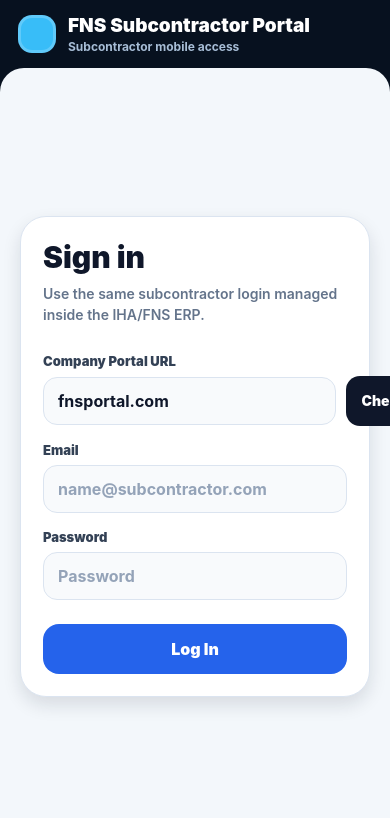
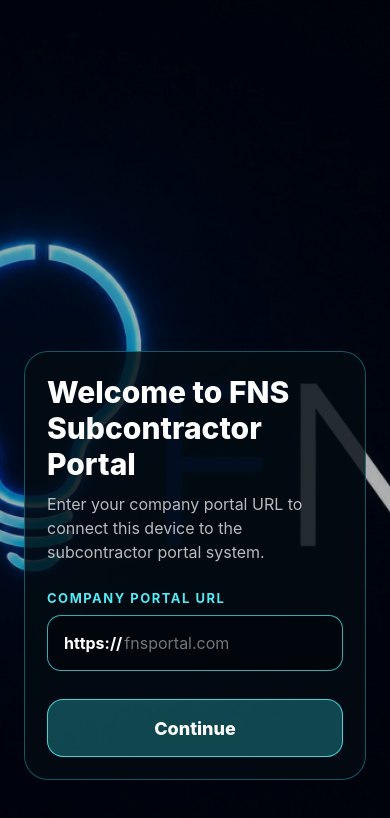
Before and after one commit to towerclimber87/FNS-Subcontractor-Portal-Mobile, a React Native app: screen / in a window 390 px wide. Shown: the top 818 px of the page. Built offline with nearby package versions, Linux system fonts and the light colour scheme.

Commit message:
Add files via upload

```diff
--- a/App.js
+++ b/App.js
@@ -1,37 +1,89 @@
 import { useEffect, useState } from 'react';
 import { Alert, View, ActivityIndicator, StyleSheet, Text } from 'react-native';
 import { StatusBar } from 'expo-status-bar';
+import PortalSetupScreen from './src/screens/PortalSetupScreen';
 import LoginScreen from './src/screens/LoginScreen';
 import HomeScreen from './src/screens/HomeScreen';
 import ProjectScreen from './src/screens/ProjectScreen';
 import WebPortalScreen from './src/screens/WebPortalScreen';
-import { clearSession, loadSession } from './src/utils/storage';
+import { clearPortalUrl, clearSession, loadPortalUrl, loadSession, savePortalUrl } from './src/utils/storage';
 import { logoutSubcontractor } from './src/api/subcontractorApi';
 import { colors } from './src/components/ScreenShell';
 
 export default function App() {
   const [booting, setBooting] = useState(true);
+  const [savedPortalUrl, setSavedPortalUrl] = useState('');
   const [session, setSession] = useState(null);
   const [route, setRoute] = useState({ name: 'home' });
 
   useEffect(() => {
     let active = true;
-    loadSession().then((saved) => {
-      if (!active) return;
-      if (saved?.access_token && saved?.portalUrl) setSession(saved);
-    }).finally(() => active && setBooting(false));
-    return () => { active = false; };
+
+    async function boot() {
+      try {
+        const [portalUrl, savedSession] = await Promise.all([
+          loadPortalUrl(),
+          loadSession(),
+        ]);
+
+        if (!active) return;
+
+        const sessionPortalUrl = savedSession?.portalUrl || '';
+        const nextPortalUrl = portalUrl || sessionPortalUrl || '';
+
+        if (nextPortalUrl) {
+          setSavedPortalUrl(nextPortalUrl);
+          if (!portalUrl) await savePortalUrl(nextPortalUrl);
+        }
+
+        if (savedSession?.access_token && nextPortalUrl) {
+          setSession({ ...savedSession, portalUrl: nextPortalUrl });
+        }
+      } finally {
+        if (active) setBooting(false);
+      }
+    }
+
+    boot();
+
+    return () => {
+      active = false;
+    };
   }, []);
+
+  async function handlePortalSaved(portalUrl) {
+    await savePortalUrl(portalUrl);
+    setSavedPortalUrl(portalUrl);
+    setSession(null);
+    setRoute({ name: 'home' });
+  }
+
+  async function handleChangePortal() {
+    try {
+      await clearSession();
+      await clearPortalUrl();
+      setSavedPortalUrl('');
+      setSession(null);
+      setRoute({ name: 'home' });
+    } catch (error) {
+      Alert.alert('Reset Failed', 'The saved portal URL could not be removed.');
+      console.warn('Failed to remove subcontractor portal URL:', error);
+    }
+  }
 
   async function doLogout() {
     Alert.alert('Log Out', 'Log out of the subcontractor portal?', [
       { text: 'Cancel', style: 'cancel' },
-      { text: 'Log Out', style: 'destructive', onPress: async () => {
-        await logoutSubcontractor(session?.portalUrl, session?.access_token);
-        await clearSession();
-        setSession(null);
-        setRoute({ name: 'home' });
-      } },
+      {
+        text: 'Log Out',
+        style: 'destructive',
+        onPress: async () => {
+          await logoutSubcontractor(session?.portalUrl, session?.access_token);
+          await clearSession();
+          setSession(null);
+          setRoute({ name: 'home' });
+        },
+      },
     ]);
   }
 
@@ -45,20 +97,65 @@ export default function App() {
     );
   }
 
-  if (!session) return <LoginScreen onLogin={(s) => { setSession(s); setRoute({ name: 'home' }); }} />;
+  if (!savedPortalUrl) {
+    return <PortalSetupScreen onPortalSaved={handlePortalSaved} />;
+  }
+
+  if (!session) {
+    return (
+      <LoginScreen
+        portalUrl={savedPortalUrl}
+        onChangePortal={handleChangePortal}
+        onLogin={(s) => {
+          setSession(s);
+          setRoute({ name: 'home' });
+        }}
+      />
+    );
+  }
 
   if (route.name === 'project') {
-    return <ProjectScreen project={route.project} pages={route.pages} onBack={() => setRoute({ name: 'home' })} onLogout={doLogout} onOpenPage={(page, project) => setRoute({ name: 'web', page, project, pages: route.pages })} />;
+    return (
+      <ProjectScreen
+        project={route.project}
+        pages={route.pages}
+        onBack={() => setRoute({ name: 'home' })}
+        onLogout={doLogout}
+        onOpenPage={(page, project) => setRoute({ name: 'web', page, project, pages: route.pages })}
+      />
+    );
   }
 
   if (route.name === 'web') {
-    return <WebPortalScreen session={session} project={route.project} page={route.page} onBack={() => setRoute({ name: 'project', project: route.project, pages: route.pages })} onHome={() => setRoute({ name: 'home' })} onLogout={doLogout} />;
+    return (
+      <WebPortalScreen
+        session={session}
+        project={route.project}
+        page={route.page}
+        onBack={() => setRoute({ name: 'project', project: route.project, pages: route.pages })}
+        onHome={() => setRoute({ name: 'home' })}
+        onLogout={doLogout}
+      />
+    );
   }
 
-  return <HomeScreen session={session} onLogout={doLogout} onOpenProject={(project, pages) => setRoute({ name: 'project', project, pages })} />;
+  return (
+    <HomeScreen
+      session={session}
+      onLogout={doLogout}
+      onOpenProject={(project, pages) => setRoute({ name: 'project', project, pages })}
+    />
+  );
 }
 
 const styles = StyleSheet.create({
-  boot: { flex: 1, alignItems: 'center', justifyContent: 'center', backgroundColor: colors.bg, gap: 14, padding: 20 },
+  boot: {
+    flex: 1,
+    alignItems: 'center',
+    justifyContent: 'center',
+    backgroundColor: colors.bg,
+    gap: 14,
+    padding: 20,
+  },
   bootText: { color: '#fff', fontWeight: '900', textAlign: 'center' },
 });
--- a/src/screens/LoginScreen.js
+++ b/src/screens/LoginScreen.js
@@ -1,54 +1,56 @@
-import { useEffect, useState } from 'react';
-import { ActivityIndicator, Alert, KeyboardAvoidingView, Platform, Pressable, ScrollView, StyleSheet, Text, TextInput, View } from 'react-native';
 import { StatusBar } from 'expo-status-bar';
-import ScreenShell, { colors } from '../components/ScreenShell';
-import { loginSubcontractor, normalizePortalUrl, validatePortalUrl } from '../api/subcontractorApi';
-import { loadPortalUrl, savePortalUrl, saveSession } from '../utils/storage';
+import { useMemo, useState } from 'react';
+import {
+  ActivityIndicator,
+  Alert,
+  Image,
+  KeyboardAvoidingView,
+  Platform,
+  Pressable,
+  SafeAreaView,
+  ScrollView,
+  StyleSheet,
+  Text,
+  TextInput,
+  useWindowDimensions,
+  View,
+} from 'react-native';
 
-export default function LoginScreen({ onLogin }) {
-  const [portalUrl, setPortalUrl] = useState('fnsportal.com');
+import { loginSubcontractor } from '../api/subcontractorApi';
+import { savePortalUrl, saveSession } from '../utils/storage';
+
+export default function LoginScreen({ portalUrl, onChangePortal, onLogin }) {
+  const { width, height } = useWindowDimensions();
+
   const [email, setEmail] = useState('');
   const [password, setPassword] = useState('');
   const [busy, setBusy] = useState(false);
-  const [checkingPortal, setCheckingPortal] = useState(false);
 
-  useEffect(() => {
-    loadPortalUrl().then((saved) => {
-      if (saved) setPortalUrl(saved);
-    });
-  }, []);
+  const isTablet = width >= 768;
 
-  async function handleValidatePortal() {
-    setCheckingPortal(true);
-    try {
-      const result = await validatePortalUrl(portalUrl);
-      setPortalUrl(result.portalUrl);
-      await savePortalUrl(result.portalUrl);
-      Alert.alert('Portal Connected', 'This URL is ready for the subcontractor mobile app.');
-    } catch (error) {
-      Alert.alert('Portal Error', error?.message || 'Unable to validate that portal URL.');
-    } finally {
-      setCheckingPortal(false);
-    }
-  }
+  const logoUrl = useMemo(() => {
+    if (!portalUrl) return '';
+    return `${portalUrl.replace(/\/+$/g, '')}/static/Logo/Logo/Logo.png`;
+  }, [portalUrl]);
 
   async function handleLogin() {
-    const url = normalizePortalUrl(portalUrl);
     const cleanEmail = email.trim().toLowerCase();
-    if (!url) {
+
+    if (!portalUrl) {
       Alert.alert('Portal Required', 'Please enter the company portal URL first.');
       return;
     }
+
     if (!cleanEmail || !password) {
       Alert.alert('Login Required', 'Please enter your subcontractor email and password.');
       return;
     }
+
     setBusy(true);
     try {
-      await validatePortalUrl(url);
-      const session = await loginSubcontractor(url, { email: cleanEmail, password });
-      const fullSession = { ...session, portalUrl: url };
-      await savePortalUrl(url);
+      const session = await loginSubcontractor(portalUrl, { email: cleanEmail, password });
+      const fullSession = { ...session, portalUrl };
+      await savePortalUrl(portalUrl);
       await saveSession(fullSession);
       onLogin(fullSession);
     } catch (error) {
@@ -59,77 +61,177 @@ export default function LoginScreen({ onLogin }) {
   }
 
   return (
-    <ScreenShell title="FNS Subcontractor Portal" subtitle="Subcontractor mobile access">
-      <StatusBar style="light" />
-      <KeyboardAvoidingView style={{ flex: 1 }} behavior={Platform.OS === 'ios' ? 'padding' : undefined}>
-        <ScrollView contentContainerStyle={styles.content} keyboardShouldPersistTaps="handled">
-          <View style={styles.card}>
-            <Text style={styles.heading}>Sign in</Text>
-            <Text style={styles.copy}>Use the same subcontractor login managed inside the IHA/FNS ERP.</Text>
+    <View style={styles.erpBackground}>
+      <SafeAreaView style={styles.safeArea}>
+        <KeyboardAvoidingView
+          style={styles.keyboardWrap}
+          behavior="height"
+          keyboardVerticalOffset={0}
+        >
+          <ScrollView
+            contentContainerStyle={[
+              styles.erpContent,
+              {
+                paddingHorizontal: isTablet ? 48 : 22,
+                paddingVertical: isTablet ? 54 : 28,
+                minHeight: height,
+              },
+            ]}
+            keyboardShouldPersistTaps="handled"
+            keyboardDismissMode={Platform.OS === 'ios' ? 'interactive' : 'on-drag'}
+          >
+            <View
+              style={[
+                styles.loginCard,
+                {
+                  maxWidth: isTablet ? 560 : 420,
+                  paddingHorizontal: isTablet ? 42 : 24,
+                  paddingVertical: isTablet ? 40 : 28,
+                },
+              ]}
+            >
+              {!!logoUrl && (
+                <Image
+                  source={{ uri: logoUrl }}
+                  style={[styles.companyLogo, { width: isTablet ? 310 : 245 }]}
+                  resizeMode="contain"
+                />
+              )}
 
-            <Text style={styles.label}>Company Portal URL</Text>
-            <View style={styles.portalRow}>
-              <TextInput
-                value={portalUrl}
-                onChangeText={setPortalUrl}
-                autoCapitalize="none"
-                autoCorrect={false}
-                keyboardType="url"
-                placeholder="fnsportal.com"
-                placeholderTextColor="#94a3b8"
-                style={[styles.input, styles.portalInput]}
-              />
-              <Pressable style={({ pressed }) => [styles.smallButton, pressed && styles.pressed]} onPress={handleValidatePortal} disabled={checkingPortal || busy}>
-                {checkingPortal ? <ActivityIndicator color="#fff" /> : <Text style={styles.smallButtonText}>Check</Text>}
-              </Pressable>
+              <Text style={styles.loginTitle}>Subcontractor Login</Text>
+
+              <View style={styles.portalPill}>
+                <Text style={styles.portalPillLabel}>Portal</Text>
+                <Text style={styles.portalPillText} numberOfLines={1}>
+                  {portalUrl?.replace(/^https?:\/\//i, '')}
+                </Text>
               </View>
 
-            <Text style={styles.label}>Email</Text>
+              <View style={styles.formGroup}>
+                <Text style={styles.erpLabel}>Email</Text>
                 <TextInput
-              value={email}
-              onChangeText={setEmail}
+                  style={styles.erpInput}
+                  placeholder="Enter your email"
+                  placeholderTextColor="#8b90a5"
                   autoCapitalize="none"
                   autoCorrect={false}
                   keyboardType="email-address"
                   textContentType="username"
-              placeholder="name@subcontractor.com"
-              placeholderTextColor="#94a3b8"
-              style={styles.input}
+                  value={email}
+                  onChangeText={setEmail}
+                  returnKeyType="next"
+                  editable={!busy}
                 />
+              </View>
 
-            <Text style={styles.label}>Password</Text>
+              <View style={styles.formGroup}>
+                <Text style={styles.erpLabel}>Password</Text>
                 <TextInput
+                  style={styles.erpInput}
+                  placeholder="Enter your password"
+                  placeholderTextColor="#8b90a5"
+                  secureTextEntry
+                  textContentType="password"
                   value={password}
                   onChangeText={setPassword}
-              secureTextEntry
-              textContentType="password"
-              placeholder="Password"
-              placeholderTextColor="#94a3b8"
-              style={styles.input}
+                  returnKeyType="done"
+                  onSubmitEditing={handleLogin}
+                  editable={!busy}
                 />
+              </View>
 
-            <Pressable style={({ pressed }) => [styles.loginButton, pressed && styles.pressed]} onPress={handleLogin} disabled={busy}>
-              {busy ? <ActivityIndicator color="#fff" /> : <Text style={styles.loginText}>Log In</Text>}
+              <Pressable style={[styles.erpPrimaryButton, busy && styles.disabledButton]} onPress={handleLogin} disabled={busy}>
+                {busy ? <ActivityIndicator color="#ffffff" /> : <Text style={styles.erpPrimaryButtonText}>Login</Text>}
+              </Pressable>
+
+              <Pressable style={styles.changePortalWrap} onPress={onChangePortal} disabled={busy}>
+                <Text style={[styles.changePortalText, busy && styles.disabledText]}>Change Company Portal</Text>
               </Pressable>
             </View>
           </ScrollView>
+
+          <StatusBar style="dark" />
         </KeyboardAvoidingView>
-    </ScreenShell>
+      </SafeAreaView>
+    </View>
   );
 }
 
 const styles = StyleSheet.create({
-  content: { flexGrow: 1, justifyContent: 'center', padding: 20 },
-  card: { backgroundColor: '#fff', borderRadius: 26, padding: 22, borderWidth: 1, borderColor: colors.line, shadowColor: '#0f172a', shadowOpacity: 0.12, shadowRadius: 18, shadowOffset: { width: 0, height: 8 }, elevation: 4 },
-  heading: { fontSize: 30, fontWeight: '900', color: colors.text },
-  copy: { color: colors.muted, lineHeight: 21, marginTop: 8, marginBottom: 12, fontWeight: '600' },
-  label: { marginTop: 16, marginBottom: 7, color: '#334155', fontSize: 13, fontWeight: '900' },
-  input: { backgroundColor: '#f8fafc', borderWidth: 1, borderColor: colors.line, borderRadius: 14, paddingHorizontal: 14, paddingVertical: 13, color: colors.text, fontSize: 16, fontWeight: '700' },
-  portalRow: { flexDirection: 'row', gap: 10, alignItems: 'center' },
-  portalInput: { flex: 1 },
-  smallButton: { minWidth: 76, height: 50, alignItems: 'center', justifyContent: 'center', backgroundColor: '#0f172a', borderRadius: 14 },
-  smallButtonText: { color: '#fff', fontWeight: '900' },
-  loginButton: { marginTop: 24, backgroundColor: colors.blue, paddingVertical: 15, borderRadius: 16, alignItems: 'center' },
-  loginText: { color: '#fff', fontWeight: '900', fontSize: 16 },
-  pressed: { opacity: 0.72 },
+  safeArea: { flex: 1 },
+  keyboardWrap: { flex: 1 },
+  erpBackground: { flex: 1, backgroundColor: '#f4f6ff' },
+  erpContent: {
+    flexGrow: 1,
+    justifyContent: 'center',
+    alignItems: 'center',
+    backgroundColor: '#f4f6ff',
+  },
+  loginCard: {
+    width: '100%',
+    backgroundColor: 'rgba(255,255,255,0.96)',
+    borderRadius: 16,
+    borderWidth: 1,
+    borderColor: 'rgba(255,255,255,0.8)',
+    shadowColor: '#000',
+    shadowOpacity: 0.12,
+    shadowRadius: 28,
+    shadowOffset: { width: 0, height: 12 },
+    elevation: 8,
+    alignItems: 'center',
+  },
+  companyLogo: { height: 120, marginBottom: 22 },
+  loginTitle: {
+    fontSize: 26,
+    fontWeight: '700',
+    color: '#1c1c29',
+    marginBottom: 18,
+    textAlign: 'center',
+  },
+  portalPill: {
+    width: '100%',
+    borderRadius: 14,
+    backgroundColor: '#eef3ff',
+    borderWidth: 1,
+    borderColor: '#dbe3ff',
+    paddingHorizontal: 14,
+    paddingVertical: 10,
+    marginBottom: 22,
+  },
+  portalPillLabel: {
+    color: '#6b7280',
+    fontSize: 11,
+    fontWeight: '900',
+    textTransform: 'uppercase',
+    letterSpacing: 0.7,
+    marginBottom: 2,
+  },
+  portalPillText: { color: '#1c1c29', fontSize: 14, fontWeight: '800' },
+  formGroup: { width: '100%', marginBottom: 18 },
+  erpLabel: { color: '#33334d', fontSize: 14, fontWeight: '700', marginBottom: 7 },
+  erpInput: {
+    width: '100%',
+    height: 54,
+    borderWidth: 1,
+    borderColor: '#cfd3ea',
+    borderRadius: 16,
+    backgroundColor: '#f7f9ff',
+    paddingHorizontal: 16,
+    color: '#1c1c29',
+    fontSize: 16,
+  },
+  erpPrimaryButton: {
+    width: '100%',
+    height: 58,
+    borderRadius: 16,
+    backgroundColor: '#3360ff',
+    alignItems: 'center',
+    justifyContent: 'center',
+    marginTop: 8,
+  },
+  disabledButton: { opacity: 0.7 },
+  erpPrimaryButtonText: { color: '#ffffff', fontSize: 17, fontWeight: '800' },
+  changePortalWrap: { marginTop: 24 },
+  changePortalText: { color: '#6b7280', fontSize: 13, fontWeight: '700' },
+  disabledText: { opacity: 0.55 },
 });
--- /dev/null
+++ b/src/screens/PortalSetupScreen.js
@@ -0,0 +1,191 @@
+import { StatusBar } from 'expo-status-bar';
+import { useMemo, useState } from 'react';
+import {
+  ActivityIndicator,
+  Alert,
+  ImageBackground,
+  KeyboardAvoidingView,
+  Platform,
+  Pressable,
+  SafeAreaView,
+  ScrollView,
+  StyleSheet,
+  Text,
+  TextInput,
+  useWindowDimensions,
+  View,
+} from 'react-native';
+
+import { normalizePortalUrl, validatePortalUrl } from '../api/subcontractorApi';
+
+function buildPortalUrl(value) {
+  const raw = String(value || '').trim().replace(/\s+/g, '');
+  if (!raw) return '';
+  return normalizePortalUrl(raw);
+}
+
+export default function PortalSetupScreen({ onPortalSaved }) {
+  const { width, height } = useWindowDimensions();
+  const [domain, setDomain] = useState('');
+  const [validatingPortal, setValidatingPortal] = useState(false);
+
+  const isTablet = width >= 768;
+  const isLandscape = width > height;
+
+  const backgroundSource = useMemo(() => require('../../assets/stock_image.jpg'), []);
+
+  async function handleSavePortal() {
+    const fullUrl = buildPortalUrl(domain);
+
+    if (!fullUrl) {
+      Alert.alert('Company Portal URL Required', 'Please enter your company portal URL.');
+      return;
+    }
+
+    setValidatingPortal(true);
+    try {
+      await validatePortalUrl(fullUrl);
+      onPortalSaved(fullUrl);
+      setDomain('');
+    } catch (error) {
+      Alert.alert(
+        'Invalid URL',
+        'That URL did not respond as a valid FNS subcontractor mobile server. Please check the company portal URL and try again.'
+      );
+      console.warn('Subcontractor portal URL validation failed:', error?.message || error);
+    } finally {
+      setValidatingPortal(false);
+    }
+  }
+
+  return (
+    <ImageBackground source={backgroundSource} style={styles.stockBackground} resizeMode="cover">
+      <View style={styles.stockOverlay}>
+        <SafeAreaView style={styles.safeArea}>
+          <KeyboardAvoidingView
+            style={styles.keyboardWrap}
+            behavior="height"
+            keyboardVerticalOffset={0}
+          >
+            <ScrollView
+              contentContainerStyle={[
+                styles.setupContent,
+                {
+                  paddingHorizontal: isTablet ? 48 : 24,
+                  paddingTop: isTablet ? 72 : 36,
+                  paddingBottom: isTablet ? 96 : 64,
+                  justifyContent: isLandscape ? 'center' : 'flex-end',
+                  alignItems: isTablet || isLandscape ? 'center' : 'stretch',
+                },
+              ]}
+              keyboardShouldPersistTaps="handled"
+              keyboardDismissMode={Platform.OS === 'ios' ? 'interactive' : 'on-drag'}
+            >
+              <View
+                style={[
+                  styles.setupCard,
+                  {
+                    maxWidth: isTablet ? 620 : 430,
+                    width: '100%',
+                    padding: isTablet ? 34 : 22,
+                  },
+                ]}
+              >
+                <Text style={[styles.setupTitle, { fontSize: isTablet ? 40 : 30 }]}>
+                  Welcome to FNS Subcontractor Portal
+                </Text>
+                <Text style={[styles.setupSubtitle, { fontSize: isTablet ? 19 : 16 }]}>
+                  Enter your company portal URL to connect this device to the subcontractor portal system.
+                </Text>
+
+                <View style={styles.formGroup}>
+                  <Text style={styles.setupLabel}>Company Portal URL</Text>
+                  <View style={styles.urlInputWrap}>
+                    <Text style={styles.urlPrefix}>https://</Text>
+                    <TextInput
+                      style={styles.urlInput}
+                      placeholder="fnsportal.com"
+                      placeholderTextColor="rgba(255,255,255,0.45)"
+                      autoCapitalize="none"
+                      autoCorrect={false}
+                      keyboardType="url"
+                      textContentType="URL"
+                      value={domain}
+                      onChangeText={setDomain}
+                      returnKeyType="done"
+                      onSubmitEditing={validatingPortal ? undefined : handleSavePortal}
+                      editable={!validatingPortal}
+                    />
+                  </View>
+                </View>
+
+                <Pressable
+                  style={[styles.setupButton, validatingPortal ? styles.setupButtonDisabled : null]}
+                  onPress={validatingPortal ? undefined : handleSavePortal}
+                  disabled={validatingPortal}
+                >
+                  {validatingPortal ? <ActivityIndicator size="small" color="#ffffff" /> : null}
+                  <Text style={styles.setupButtonText}>
+                    {validatingPortal ? 'Checking Server...' : 'Continue'}
+                  </Text>
+                </Pressable>
+              </View>
+            </ScrollView>
+            <StatusBar style="light" />
+          </KeyboardAvoidingView>
+        </SafeAreaView>
+      </View>
+    </ImageBackground>
+  );
+}
+
+const styles = StyleSheet.create({
+  safeArea: { flex: 1 },
+  keyboardWrap: { flex: 1 },
+  stockBackground: { flex: 1, backgroundColor: '#02070a', width: '100%', height: '100%' },
+  stockOverlay: { flex: 1, backgroundColor: 'rgba(0, 8, 12, 0.32)' },
+  setupContent: { flexGrow: 1 },
+  setupCard: {
+    borderWidth: 1,
+    borderColor: 'rgba(56, 232, 245, 0.35)',
+    backgroundColor: 'rgba(3, 12, 18, 0.80)',
+    borderRadius: 24,
+  },
+  setupTitle: { color: '#ffffff', fontWeight: '800', marginBottom: 10 },
+  setupSubtitle: { color: 'rgba(255,255,255,0.72)', lineHeight: 24, marginBottom: 26 },
+  formGroup: { width: '100%', marginBottom: 24 },
+  setupLabel: {
+    color: '#51eaf5',
+    fontSize: 13,
+    fontWeight: '700',
+    letterSpacing: 1.5,
+    textTransform: 'uppercase',
+    marginBottom: 9,
+  },
+  urlInputWrap: {
+    height: 56,
+    borderWidth: 1,
+    borderColor: 'rgba(81, 234, 245, 0.72)',
+    borderRadius: 14,
+    paddingHorizontal: 16,
+    backgroundColor: 'rgba(0,0,0,0.28)',
+    flexDirection: 'row',
+    alignItems: 'center',
+  },
+  urlPrefix: { color: '#ffffff', fontSize: 16, fontWeight: '700', marginRight: 2 },
+  urlInput: { flex: 1, color: '#ffffff', fontSize: 16, paddingVertical: 0 },
+  setupButton: {
+    height: 58,
+    borderRadius: 16,
+    alignItems: 'center',
+    justifyContent: 'center',
+    backgroundColor: 'rgba(56, 232, 245, 0.28)',
+    borderWidth: 1,
+    borderColor: 'rgba(81, 234, 245, 0.85)',
+    marginTop: 4,
+    flexDirection: 'row',
+    gap: 10,
+  },
+  setupButtonDisabled: { opacity: 0.72 },
+  setupButtonText: { color: '#ffffff', fontSize: 18, fontWeight: '800' },
+});
--- a/src/utils/storage.js
+++ b/src/utils/storage.js
@@ -32,3 +32,9 @@ export async function clearSession() {
     await SecureStore.deleteItemAsync(SESSION_KEY);
   } catch (_error) {}
 }
+
+export async function clearPortalUrl() {
+  try {
+    await AsyncStorage.removeItem(PORTAL_URL_KEY);
+  } catch (_error) {}
+}
```
Also changed, not shown: assets/stock_image.jpg (added). Lines whose indentation alone changed are shown as unchanged.
